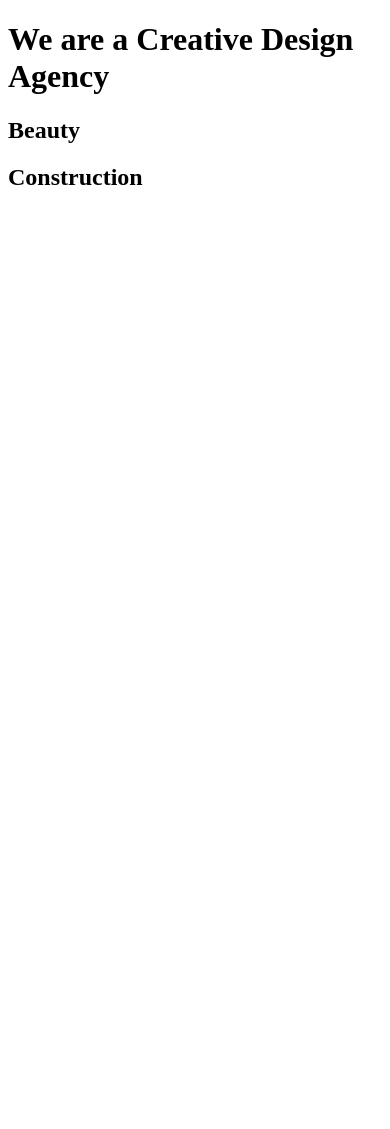
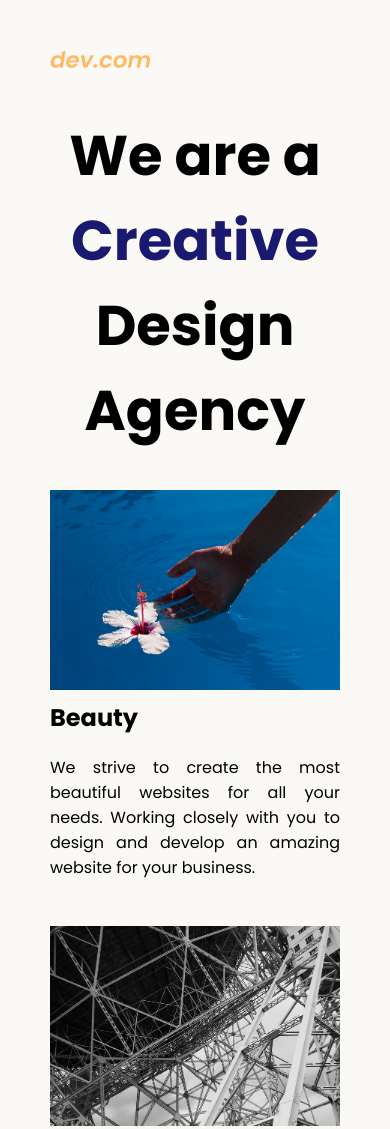
Before and after one commit to SunCh1p/SimpleHtml-CSS-Website, a plain HTML site: page index.html in a window 390 px wide. Shown: the top 1129 px of the page. Before the commit the page ends 844 px from the top, so only its background shows below. Drawn offline with Linux system fonts and the light colour scheme.

Commit message:
Finished website, nearly identical to the one in the course

```diff
--- a/index.html
+++ b/index.html
@@ -1,27 +1,36 @@
 <!DOCTYPE html>
 <html lang="en">
 <head>
-    <meta charset="UTF-8">
-    <meta name = "viewport" content="width=device-width, initial=-scale-1.0">
-    <link rel="stylesheet" href="./style.css">
-    <link rel="preconnect" href="https://fonts.googleapis.com">
-    <link rel="preconnect" href="https://fonts.gstatic.com" crossorigin>
-    <link rel="https://fonts.googleapis.com/css2?family=Poppins:wght@400;700&display=swap" rel="stylesheet">
-
-    <title>Project-8: Agency</title>
+  <meta charset="UTF-8">
+  <meta name="viewport" content="width=device-width, initial-scale=1.0">
+  <link rel="stylesheet" href="./style.css">
+  <link rel="preconnect" href="https://fonts.googleapis.com">
+  <link rel="preconnect" href="https://fonts.gstatic.com" crossorigin>
+  <link href="https://fonts.googleapis.com/css2?family=Poppins:wght@400;700&display=swap" rel="stylesheet">
+  <title>Project-8: Agency</title>
 </head>
 
 <body>
     <div class = "main">
-        <h1>We are a Creative Design Agency</h1>
+        <img class = "logo" src = "./assets/images/logo.png" alt = "Dev.com Logo"/>
+        <h1>We are a <span class = "creative">Creative</span><br/> Design Agency</h1>
         <div class = "left card">
+            <img class = "images" src = "./assets/images/beautiful.jpg" alt = "Hand in water touching floating flower"/>
             <h2 class = "card-title">Beauty</h2>
+            <p>We strive to create the most beautiful websites for all your needs.
+                Working closely with you to design and develop an amazing website
+                for your business.
+            </p>
         </div>
         <div class = "right card">
+            <img class = "images" src = "./assets/images/construction.jpg" alt = "Construction Beams"/>
             <h2 class = "card-title">Construction</h2>
+            <p>Built by our team of professional developers, we ensure the most rigourous and modern websites.
+                Built from scratch using HTML and CSS. Only the best for you.
+            </p>
         </div>
 
     </div>
-
+    <footer>Create. Develop. Design.</footer>
 </body>
 </html>
--- a/style.css
+++ b/style.css
@@ -0,0 +1,72 @@
+body {
+    font-family: "Poppins", sans-serif;
+    margin: 50px 50px 0 50px;
+    background-color: #faf9f6;
+    display: flex;
+    flex-direction: column;
+    min-height: 95vh;
+  }
+  .main {
+    flex: 1;
+    font-weight: 100;
+  }
+
+  h1 {
+    font-size: 5rem;
+    font-style: bold;
+  }
+
+  .creative{
+    color: midnightblue
+  }
+
+  .images{
+    float: left;
+    height: 200px;
+    margin-right: 50px;
+  }
+
+  .left{
+    float: left;
+    width: 45%;
+  }
+
+  .right{
+    float: right;
+    width: 45%;
+  }
+
+  footer {
+    text-align: right;
+    color: darkblue;
+  }
+
+  @media(max-width: 680px){
+    .logo{
+        max-width: 100px;
+    }
+
+    h1{
+        font-size:3.5rem;
+        text-align: center;
+    }
+
+    .card{
+        text-align: justify;
+        display: block;
+        width: 100%;
+        text-align: justify;
+        margin-bottom: 30px
+    }
+
+    .card img{
+        margin-bottom: 10px;
+        width: 100%;
+        object-fit: cover;
+
+    }
+
+    footer{
+        margin-top: 30px;
+    }
+  }
```
